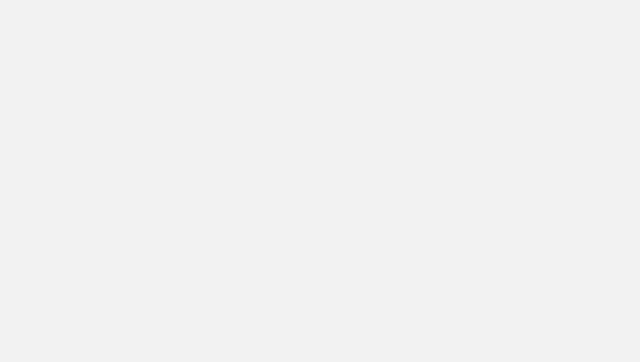
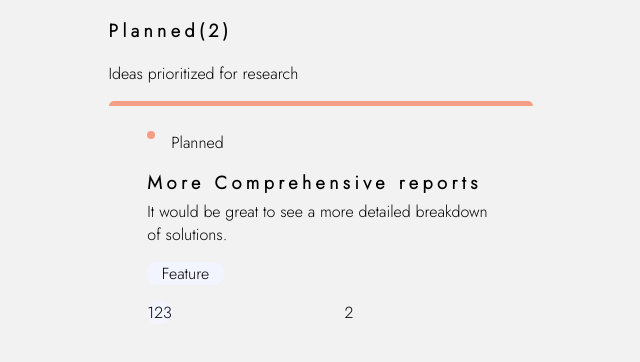
Before and after one commit to AmaliTech-Training-Academy/product-feedback-app, a React (Create React App) app in the folder project/: page / in a window 1280 px wide. Shown: the top 362 px of the page, without its empty margins (319-959 px from the left). Built offline with nearby package versions, Linux system fonts and the light colour scheme.

Commit message:
add to planned component

```diff
--- a/project/src/App.js
+++ b/project/src/App.js
@@ -1,9 +1,11 @@
 import React from 'react';
 import './App.css';
+import Plan from './Pages/roadmap/Plan';
 
 function App() {
   return (
     <div className="App">
+      <Plan/>
 
     </div>
   );
--- a/project/src/Pages/roadmap/Plan.js
+++ b/project/src/Pages/roadmap/Plan.js
@@ -1,18 +1,28 @@
 import React from "react";
 import Planned from "./Planned";
+import './roadmap.css'
 
 
 function Plan(){
     return(
         <>
+        <div className="roadmap-main">
 
-            <Planned
+
+      <div className="plan-st">
+      <div>
+        <h3>Planned(2)</h3>
+        <p>Ideas prioritized for research</p>
+        </div>
+             <Planned
             number="3"
             title="More Comprehensive reports"
             text="It would be great to see a more detailed breakdown of solutions."
             />
 
 
+      </div>
+</div>
         </>
     );
 }
--- a/project/src/Pages/roadmap/Planned.js
+++ b/project/src/Pages/roadmap/Planned.js
@@ -1,21 +1,20 @@
 import React from 'react'
 import './roadmap.css'
 import Bottom from './bottom';
+import '../../index.css'
 
 const Planned = (props)=> {
     return(
         <>
-        <div>
-        <span>Planned{props.number}</span>
-        <p>Ideas prioritized for research</p>
-        </div>
+        <div className=''>
+
         <div className='plan-box'>
             <div className='plan-inner'>
             <div className='sub-faded'>
                 <p className='round-plan'></p>
-                 <p className='plan-title-1'>Planned</p>
+                 <p className='plan-title-1 body-1'>Planned</p>
             </div>
-            <p className='plan-text-bold'>{props.title}</p>
+            <h3 className='plan-text-bold'>{props.title}</h3>
             <p className='plan-text-normal'>{props.text}</p>
 
             <Bottom
@@ -27,7 +26,7 @@ const Planned = (props)=> {
         </div>
 
 
-
+        </div>
         </>
 
     );
--- a/project/src/Pages/roadmap/bottom.js
+++ b/project/src/Pages/roadmap/bottom.js
@@ -1,13 +1,13 @@
 import React from "react";
 import './roadmap.css'
-import {arrowUp} from '../../public/assets/shared/icon-arrow-up.svg'
+// import {arrowUp} from '../../public/assets/shared/icon-arrow-up.svg'
 
 const Bottom = (props) => {
     return(
         <>
         <div>
             <p className="tag">{props.tag}</p>
-           <p>{arrowUp}</p>
+           <p>{}</p>
             <span className="up">{props.up}</span>
             <span className="comments">{props.comments}</span>
         </div>
--- a/project/src/Pages/roadmap/roadmap.css
+++ b/project/src/Pages/roadmap/roadmap.css
@@ -1,12 +1,23 @@
+.roadmap-main{
+    width: 100%;
+    height: 100vh;
+    display: flex;
+    flex-direction:row;
+
+}
 .plan-box{
     border-top: 5px solid #f49f85 ;
-    width: 31.53%;
+    width: 100%;
     border-radius: 5px;
 }
 .plan-inner{
     margin-left:9.14%;
     margin-right: 9.14%;
 
+}
+.plan-st{
+    display: flex;
+    flex-direction: column;
 }
 
 .sub-faded{
@@ -18,10 +29,11 @@
 .round-plan{
     border-radius: 50%;
     background-color: #f49f85;
-    width: 2.29%;
+    width: 8px;
     height: 8px;
     margin-right: 4.57%;
     margin-top: 0;
+
 }
 
 .plan-title-1{
```
Also changed, not shown: 1 other file (tests, documents, lock files or other folders).
